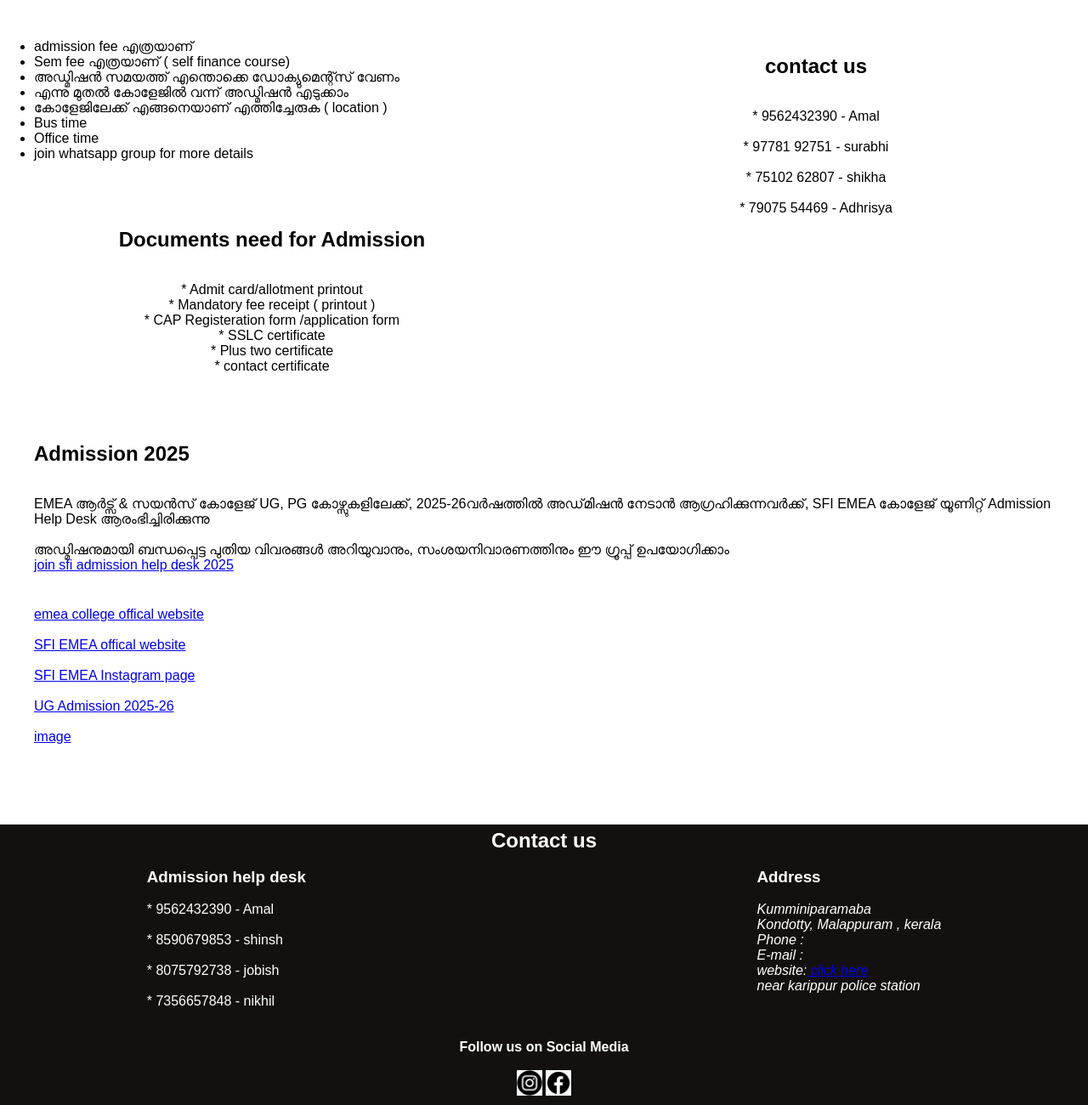
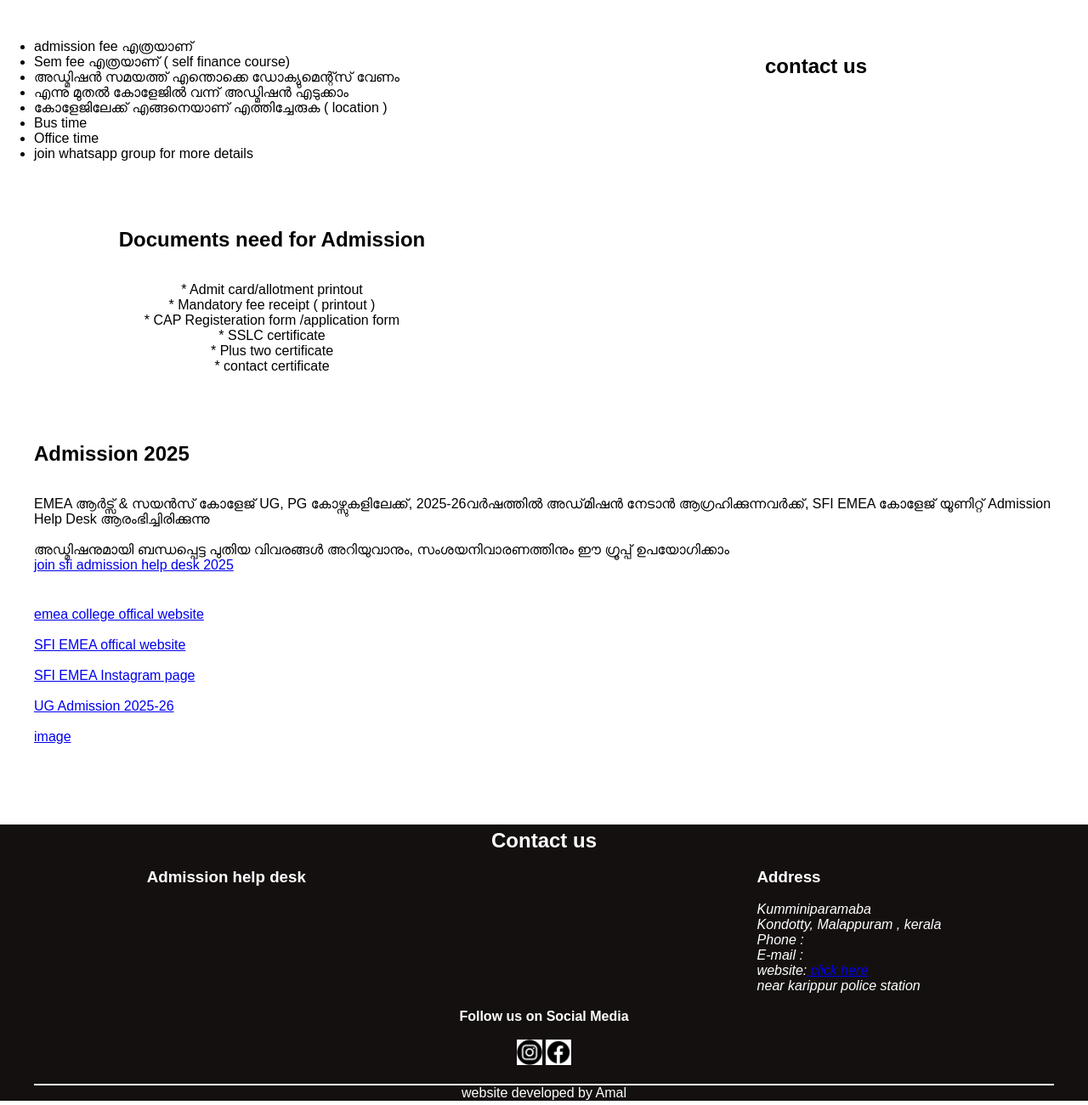
Before and after one commit to SFIEMEA/admissionhelpdesk, a plain HTML site: page index.html in a window 1280 px wide. Shown: the part 1160-2460 px from the top of the page at 85% size. Drawn offline with Linux system fonts and the light colour scheme.

Commit message:
Update index.html

```diff
--- a/index.html
+++ b/index.html
@@ -107,10 +107,7 @@
             <br/><h2>contact us</h2><br/><br/>
         <div class="map">
 
-    <P>* 9562432390 - Amal</P><BR>
-<P>* 97781 92751 - surabhi</P><BR>
-<P>* 75102 62807 - shikha</P><BR>
-<P>* 79075 54469 - Adhrisya </P><BR>
+
 	</div>
     </div>
         </div>
@@ -138,10 +135,7 @@
 <div class="contactalign">
 <div>
 <h3>Admission help desk </h3><br/>
-<P>* 9562432390 - Amal</P><BR>
-<P>* 8590679853 - shinsh </P><BR>
-<P>* 8075792738 -  jobish</P><BR>
-<P>* 7356657848 - nikhil</P><BR>
+
 </div><BR><BR>
     <div>
 <h3>Address</h3><br/>
```
